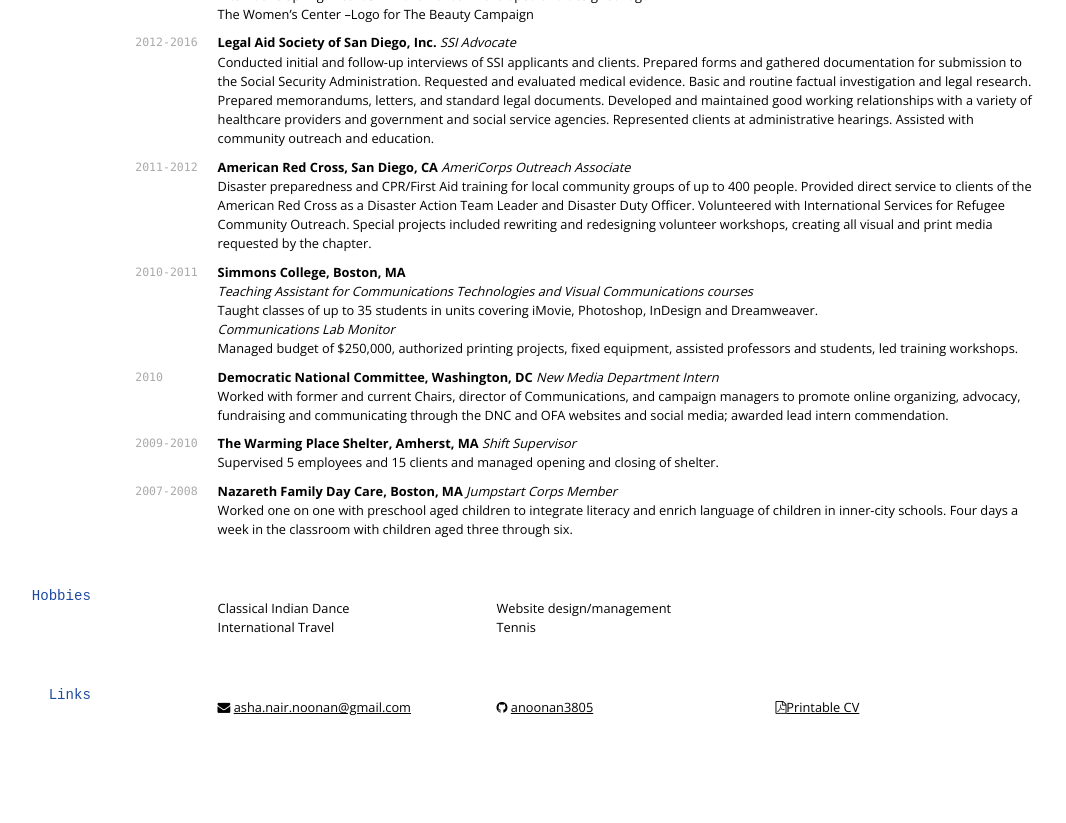
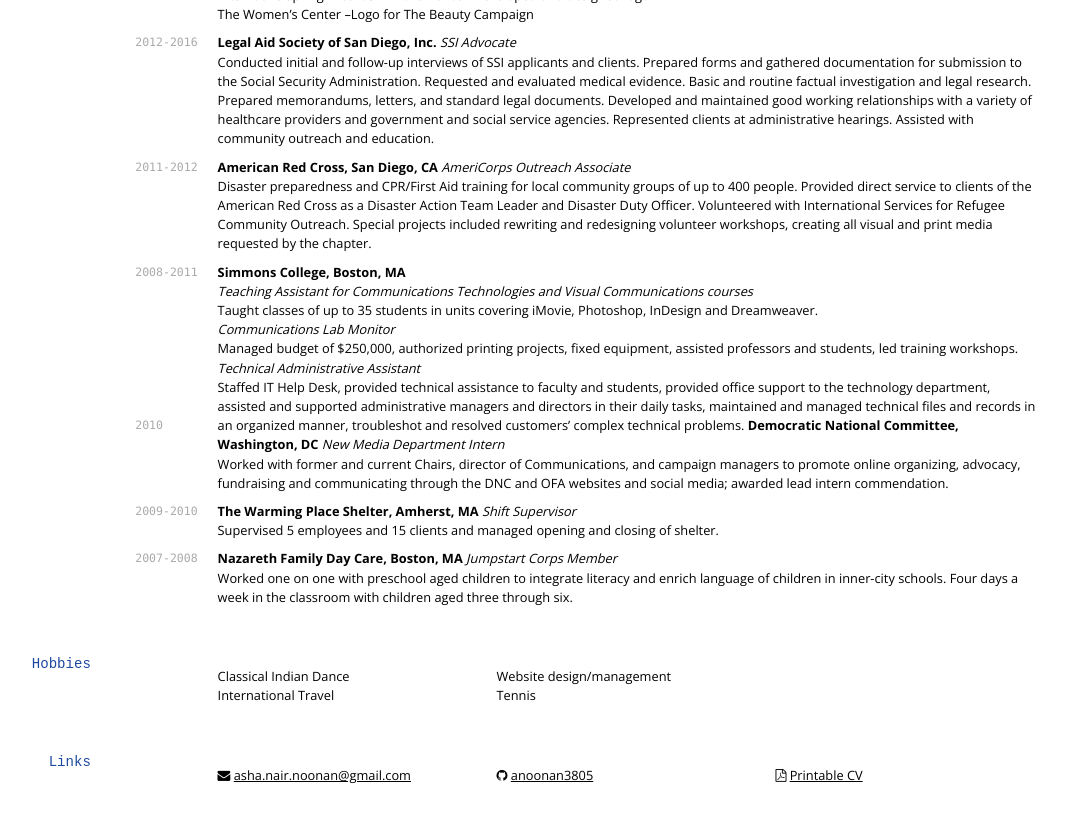
Before and after one commit to anoonan3805/anoonan.github.io, a Jekyll site: the page built from index.md, in a window 1280 px wide and 900 px high, scrolled down 1518 px. Shown: the top 823 px of the window, without its empty margins (112-1178 px from the left). Built offline with Jekyll 4.4.1, drawn with Linux system fonts in a browser that asks for light colours; nearby versions of some CDN libraries; some of the changed text lies outside the part shown.

Commit message:
added tech admin job

```diff
--- a/index.md
+++ b/index.md
@@ -48,11 +48,11 @@ __Universidad San Ignacio de Loyola__ Cusco, Peru<br>
 * Node.js
 * MySQL
 * MS SQL
-* StrongLoop
 * Python
-* Github
 * Balsamiq
 * Pivotal Tracker
+* StrongLoop
+* Github
 * Windows/Macintosh OS
 * Microsoft Office Suite
 * Adobe Design Suite
@@ -122,13 +122,14 @@ __American Red Cross, San Diego, CA__
 Disaster preparedness and CPR/First Aid training for local community groups of up to 400 people. Provided direct service to clients of the American Red Cross as a Disaster Action Team Leader and Disaster Duty Officer. Volunteered
 with International Services for Refugee Community Outreach. Special projects included rewriting and redesigning volunteer workshops, creating all visual and print media requested by the chapter.
 
-`2010-2011`
+`2008-2011`
 __Simmons College, Boston, MA__<br>
 <em>Teaching Assistant for Communications Technologies and Visual Communications courses</em><br>
 Taught classes of up to 35 students in units covering iMovie, Photoshop, InDesign and Dreamweaver.<br>
 <em>Communications Lab Monitor</em><br>
 Managed budget of $250,000, authorized printing projects, fixed equipment, assisted professors and students, led training workshops.<br>
-
+<em>Technical Administrative Assistant</em><br>
+Staffed IT Help Desk, provided technical assistance to faculty and students, provided office support to the technology department, assisted and supported administrative managers and directors in their daily tasks, maintained and managed technical files and records in an organized manner, troubleshot and resolved customers' complex technical problems.
 `2010`
 __Democratic National Committee, Washington, DC__
 <em>New Media Department Intern</em><br>
@@ -154,4 +155,4 @@ Worked one on one with preschool aged children to integrate literacy and enrich
 
 * <i class="fa fa-envelope"></i> <a href="mailto:">asha.nair.noonan@gmail.com</a><br />
 * <i class="fa fa-github"></i> <a href="http://github.com/">anoonan3805</a><br />
-* <i class="fa fa-file-pdf-o" aria-hidden="true"></i><a href="./media/ANNgd2016.pdf">Printable CV</a>
+* <i class="fa fa-file-pdf-o" aria-hidden="true"></i> <a href="./media/ANNgd2016.pdf" target="_blank">Printable CV</a>
```
Also changed, not shown: 1 other file.
